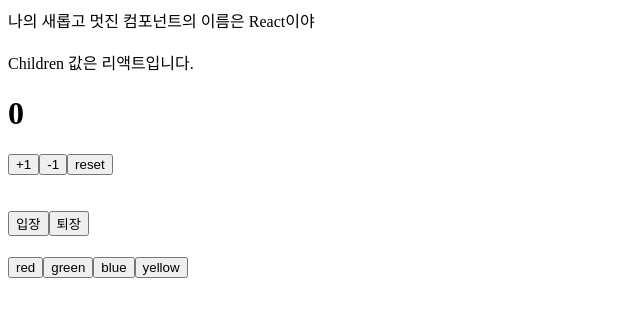
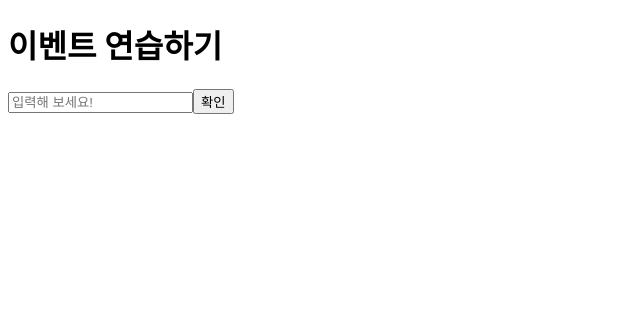
Before and after one commit to sangcheol-LEE/reactBasicStudy, a React (Create React App) app: page / in a window 1280 px wide. Shown: the top 316 px of the page, without its empty margins (0-640 px from the left). Built offline with nearby package versions, Linux system fonts and the light colour scheme.

Commit message:
2022-01-16

```diff
--- a/src/App.js
+++ b/src/App.js
@@ -1,17 +1,14 @@
-import React from "react";
+import React, { Children } from "react";
 import Counter from "./Counter";
+import EventPractice from "./EventPractice";
 import MyComponent from "./MyComponent";
+import Parents from "./Parents";
 import Say from "./Say";
 
 function App() {
   return (
     <>
-    <MyComponent>리액트</MyComponent>
-    <Counter/>
-    <br />
-    <br />
-    <br />
-    <Say/>
+    <EventPractice />
     </>
   );
 }
--- /dev/null
+++ b/src/EventPractice.js
@@ -0,0 +1,38 @@
+import React, { Component } from 'react'
+
+
+class EventPractice extends Component {
+
+  state = {
+    message: ''
+  }
+
+  render() {
+    return (
+      <div>
+        <h1>이벤트 연습하기</h1>
+        <input
+          type="text"
+          name="message"
+          placeholder='입력해 보세요!'
+          value={this.state.message}
+          onChange={(e)=> {
+            this.setState({
+              message: e.target.value
+            })
+          }}
+        />
+
+        <button onClick={()=> {
+          alert(this.state.message);
+          this.setState({
+            message : ""
+          })
+        }}>확인</button>
+      </div>
+    )
+  }
+}
+
+
+export default EventPractice
--- /dev/null
+++ b/src/Parents.js
@@ -0,0 +1,14 @@
+import React, {children} from 'react'
+
+
+const Parents = ({children}) => {
+  return (
+    <>
+    <div>제 이름은 {children}입니다. </div>
+
+    </>
+
+  )
+}
+
+export default Parents
```
Also changed, not shown: src/Children.js (added, +14 -0 lines), 내용정리/EventHandling.md (added, +41 -0 lines).
